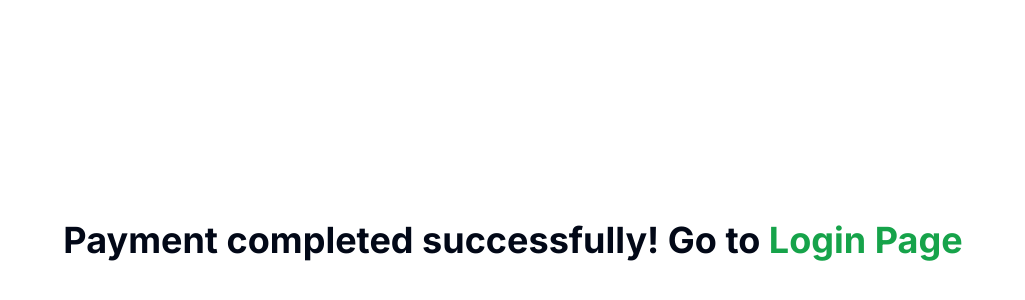
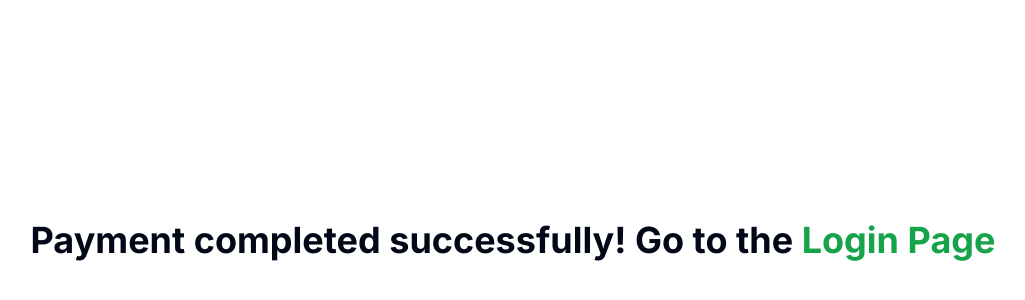
Before and after one commit to Raahim-Rubaiyat-Teertho/CSE470-project, a Next.js app in the folder frontend/: page /paid/1 in a window 1280 px wide. Shown: the part 160-460 px from the top of the page, without its empty margins (127-1152 px from the left). Built offline with nearby package versions, Linux system fonts and the light colour scheme.

Commit message:
after pay

```diff
--- a/frontend/src/app/paid/[tid]/page.jsx
+++ b/frontend/src/app/paid/[tid]/page.jsx
@@ -4,7 +4,7 @@ export default function Paid () {
     return (
         <div className="h-screen flex justify-center flex-col items-center">
             <title>Payment Successful!</title>
-            <h1 className="text-4xl font-bold">Payment completed successfully! Go to <Link href='../login' className="h-screen text-green-600">Login Page</Link> </h1>
+            <h1 className="text-4xl font-bold">Payment completed successfully! Go to the <Link href='../login' className="h-screen text-green-600">Login Page</Link> </h1>
         </div>
     )
 }
```
